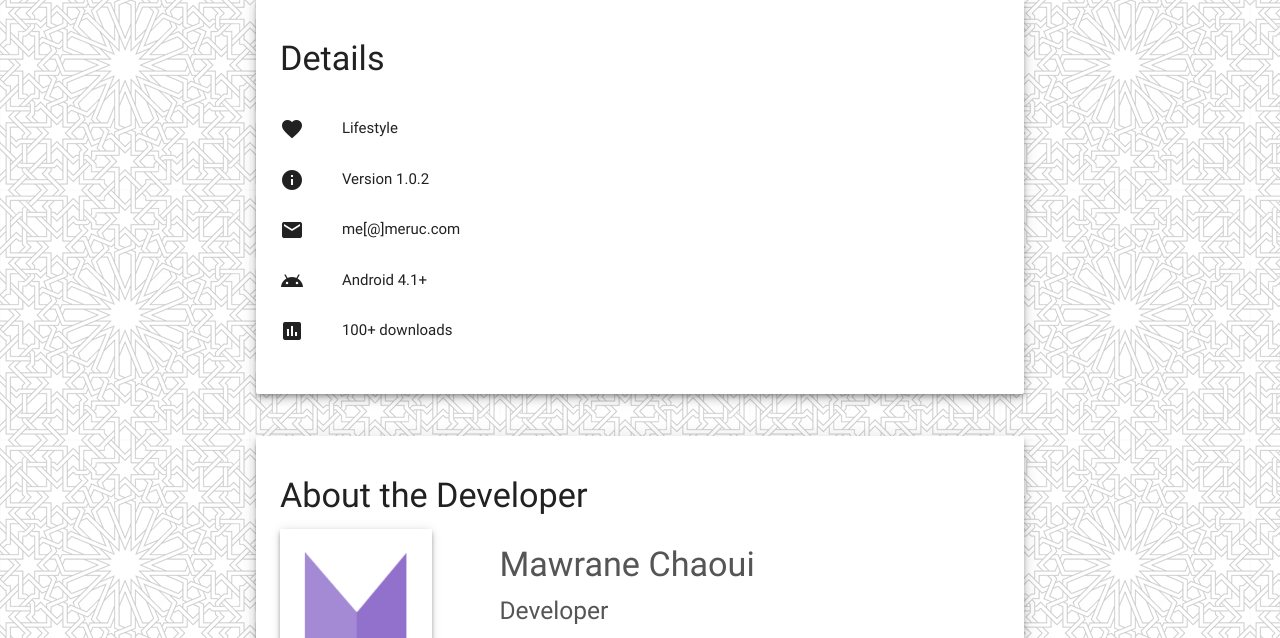
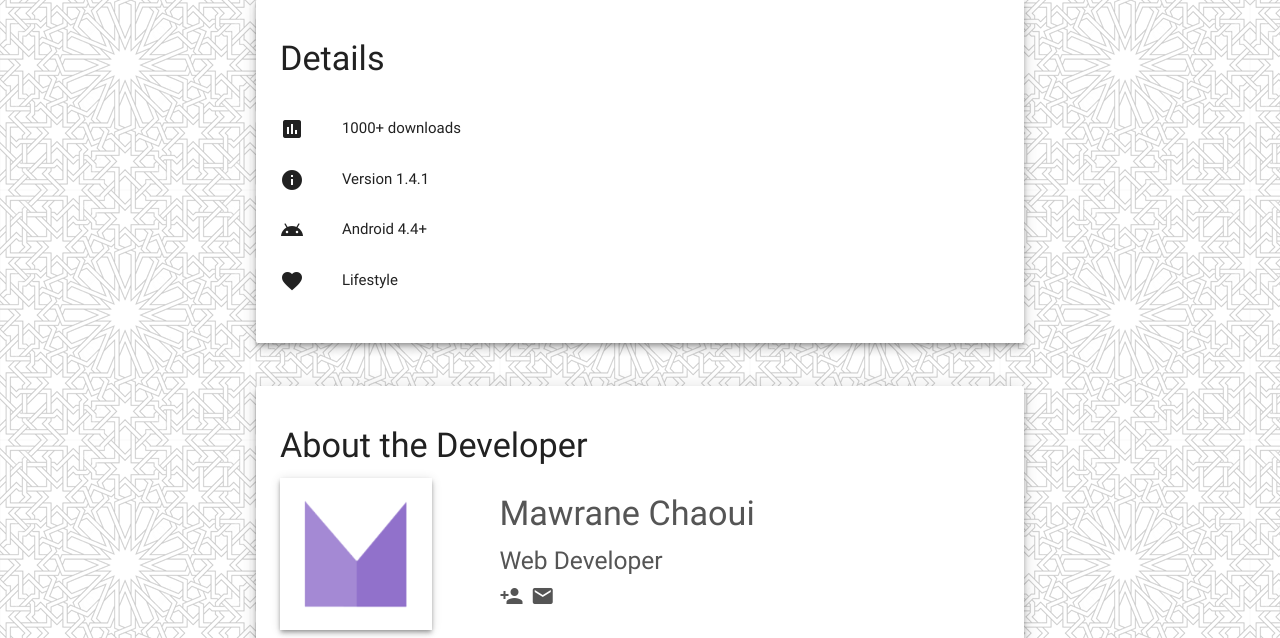
Before and after one commit to chaouimar1/bouayadapp.com, a plain HTML site: page index.html in a window 1280 px wide. Shown: the part 810-1448 px from the top of the page. Drawn offline with nearby package versions, Linux system fonts and the light colour scheme.

Commit message:
version and screenshots updated

```diff
--- a/index.html
+++ b/index.html
@@ -84,24 +84,20 @@
           <div class="card-panel z-depth-3">
             <h4>Details</h4>
             <div class="row">
-              <div class="col s2 m1"><i class="material-icons">favorite</i></div>
-              <div class="col s10 m11">Lifestyle</div>
+              <div class="col s2 m1"><i class="material-icons">insert_chart</i></div>
+              <div class="col s10 m11">1000+ downloads</div>
             </div>
             <div class="row">
               <div class="col s2 m1"><i class="material-icons">info</i></div>
-              <div class="col s10 m11">Version 1.0.2</div>
-            </div>
-            <div class="row">
-              <div class="col s2 m1"><i class="material-icons">mail</i></div>
-              <div class="col s10 m11">me[@]meruc.com</div>
+              <div class="col s10 m11">Version 1.4.1</div>
             </div>
             <div class="row">
               <div class="col s2 m1"><i class="material-icons">android</i></div>
-              <div class="col s10 m11">Android 4.1+</div>
+              <div class="col s10 m11">Android 4.4+</div>
             </div>
             <div class="row">
-              <div class="col s2 m1"><i class="material-icons">insert_chart</i></div>
-              <div class="col s10 m11">100+ downloads</div>
+              <div class="col s2 m1"><i class="material-icons">favorite</i></div>
+              <div class="col s10 m11">Lifestyle</div>
             </div>
           </div>
         </div>
@@ -117,8 +113,9 @@
               </div>
               <div class="col s12 m9 paddingleft">
                 <h4>Mawrane Chaoui</h4>
-                <h5>Developer</h5>
-                <a target="blank" href="https://chaouimar1.github.io/"><i class="material-icons">person_add</i></a>
+                <h5>Web Developer</h5>
+                <a target="blank" href="http://meruc.com"><i class="material-icons">person_add</i></a>&nbsp;
+                <a target="blank" href="mailto:me@meruc.com"><i class="material-icons">mail</i></a>
               </div>
             </div>
 
```
Also changed, not shown: img/ss/1.png, img/ss/2.png, img/ss/4.png, img/ss/5.png.
